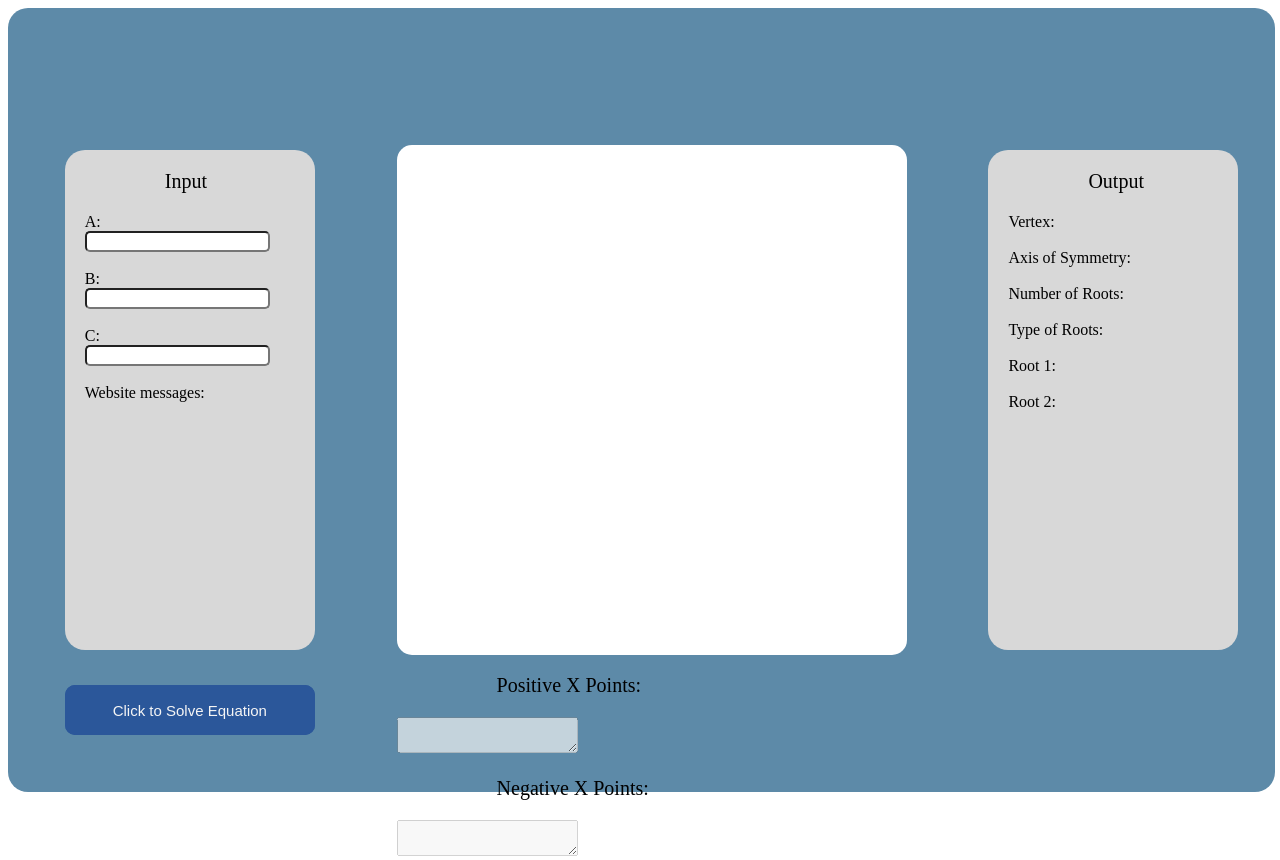
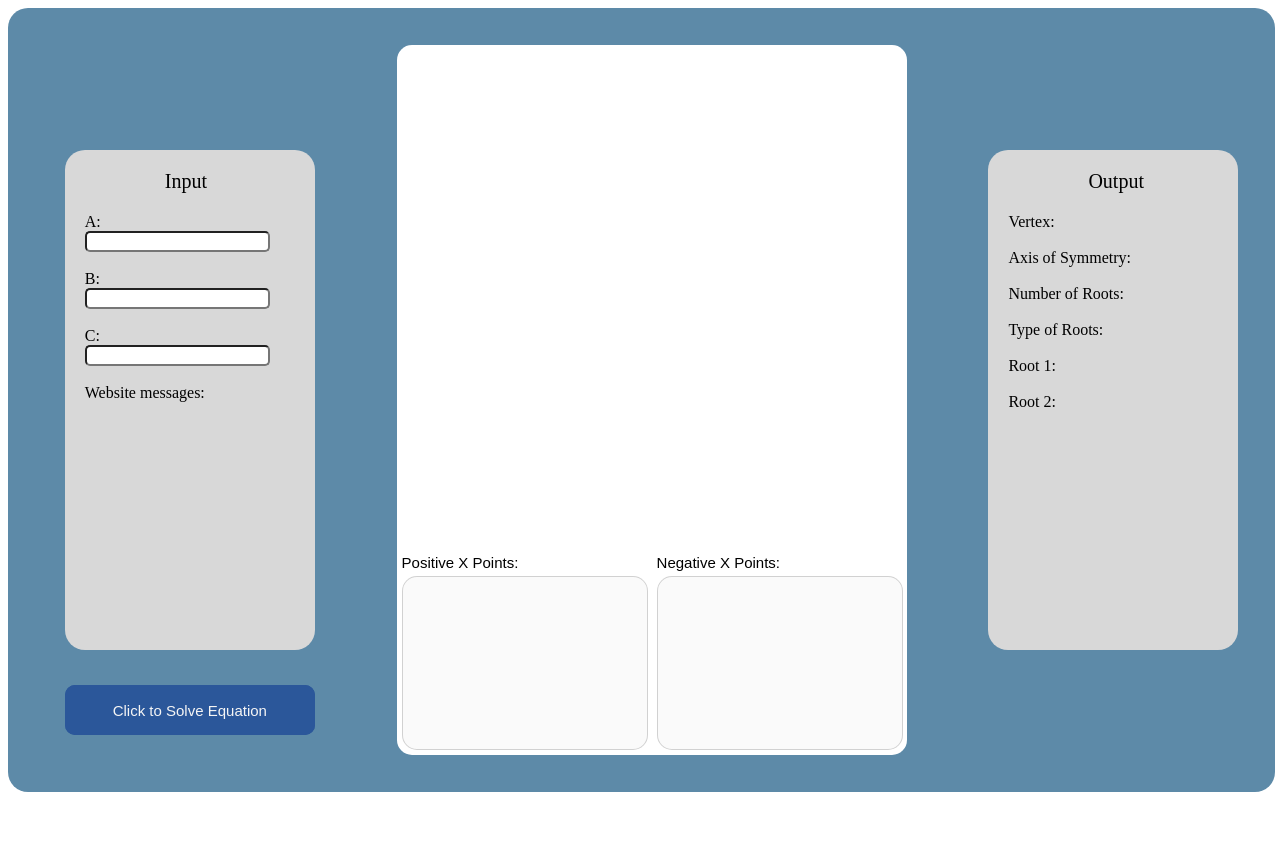
Before and after one commit to IftekarE/QuadraticEquationProgram, a plain HTML site: page index.html in a window 1280 px wide. After the commit the page ends 800 px from the top, so only its background shows below. Drawn offline with Linux system fonts and the light colour scheme.

Commit message:
i forgot to add this to last commit

```diff
--- a/style.css
+++ b/style.css
@@ -1,11 +1,11 @@
-.BuildArea{
+.BuildArea{/*this is the div for the build area*/
     width: 99%;
     height: 98%;
     background-color: #5d8aa8;
     position: absolute;
     border-radius: 20px;
 }
-.I{
+.I{/*this is the div for inputs*/
     width: 250px;
     height: 500px;
     background-color: #d8d8d8;
@@ -16,22 +16,58 @@
     margin-left: -260px;
     border-radius: 20px;
 }
-.G{
+.G{/*this is the div for graphing*/
     width: 510px;
-    height: 510px;
+    height: 710px;
     background-color: #ffffff;
     position: absolute;
     left: 50%;
     top: 50%;
-    margin-top: -255px;
+    margin-top: -355px;
     margin-left: -245px;
     border-radius: 15px;
 }
-#plane{
-margin-top: 5px;
-margin-left: 5px;
+#plane{/*this is tag for the canvas*/
+    margin-top: 5px;
+    margin-left: 5px;
 }
-.O{
+.T{/*this is the div for the textarea*/
+    width: 510px;
+    height: 200px;
+}
+.PT{/*this is the textarea for positve*/
+    width: 250px;
+    height: 190px;
+}
+.NT{/*this is the text area for the negative*/
+    width: 250px;
+    height: 190px;
+    margin-top: -190px;
+    margin-left: 255px;
+}
+.PP, .PN{/*these are the paragraph tag for the text area*/
+    width: 200px;
+    height: 20px;
+    margin: 0px;
+    padding-left: 5px;
+    font-size: 15px;
+    font-family:sans-serif;
+    text-align: justify;
+
+}
+#pointspos,#pointsneg{/*these are the text area */
+    width: 240px;
+    height: 168px;
+    margin-top: 5px;
+    margin-left: 5px;
+    border-radius: 15px;
+    margin-top: 2px;
+    resize: none;
+}
+#pointspos:focus, #pointsneg:focus{/*this gets rid of button borders*/
+    outline:0;
+}
+.O{/*this is the output div*/
     width: 250px;
     height: 500px;
     background-color: #d8d8d8;
@@ -43,7 +79,7 @@ margin-left: 5px;
     border-radius: 20px;
 
 }
-.B{
+.B{/*this is the button div*/
     width: 250px;
     height: 50px;
     background-color: #2b579a ;
@@ -54,7 +90,7 @@ margin-left: 5px;
     margin-top: 50px;
     border-radius: 10px;
 }
-#button{
+#button{/*this is the button*/
     width: 250px;
     height: 50px;
     background-color: #2b579a ;
@@ -73,14 +109,14 @@ margin-left: 5px;
 #button:active{/*this is waht temporarly changes button colors when clicked on*/
     color: #ff6a6a;
 }
-p{
+p{/*these are all the paragraph tags*/
     font-size: 20px;
     margin-left: 100px;
 }
-ul{
+ul{/*this is the list tag*/
     list-style: none;
     padding-left: 20px;
 }
-#nameuser{
+#nameuser{/*this is the input tag*/
     border-radius: 5px;
 }
```
